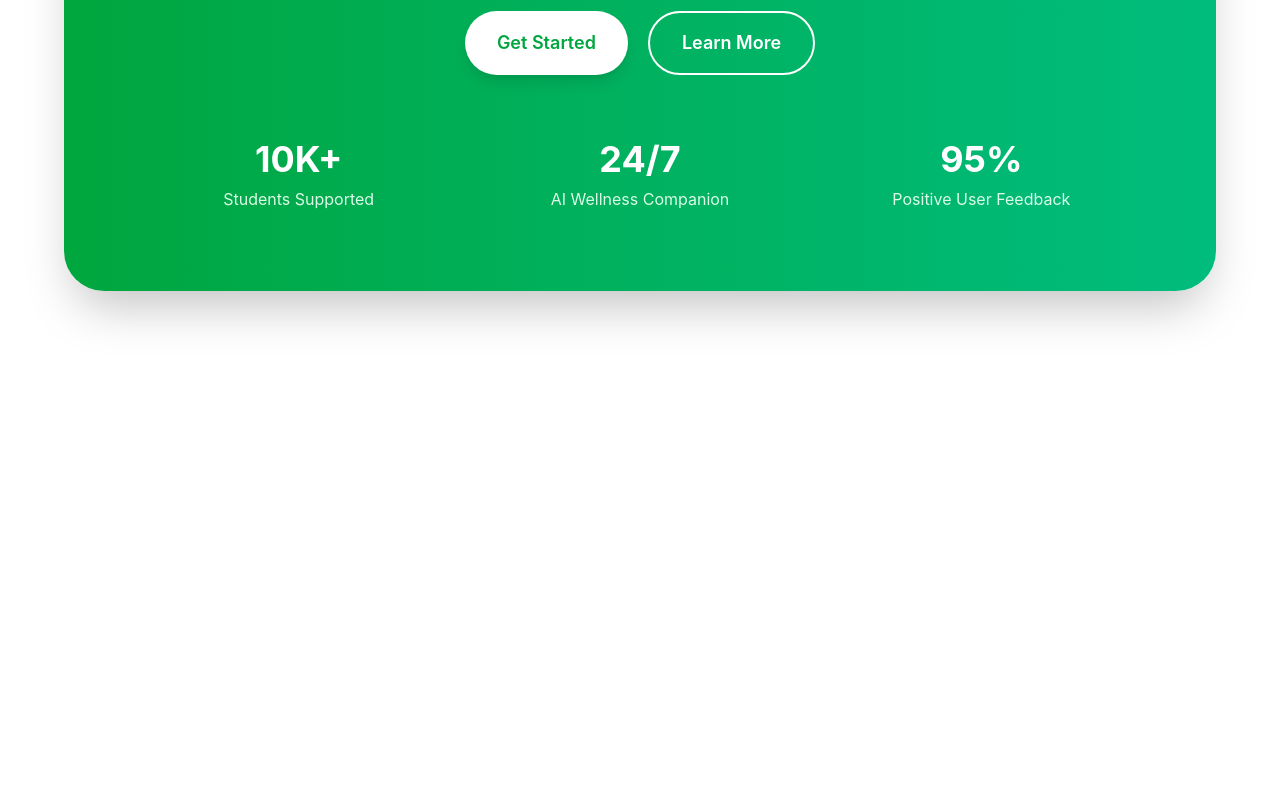
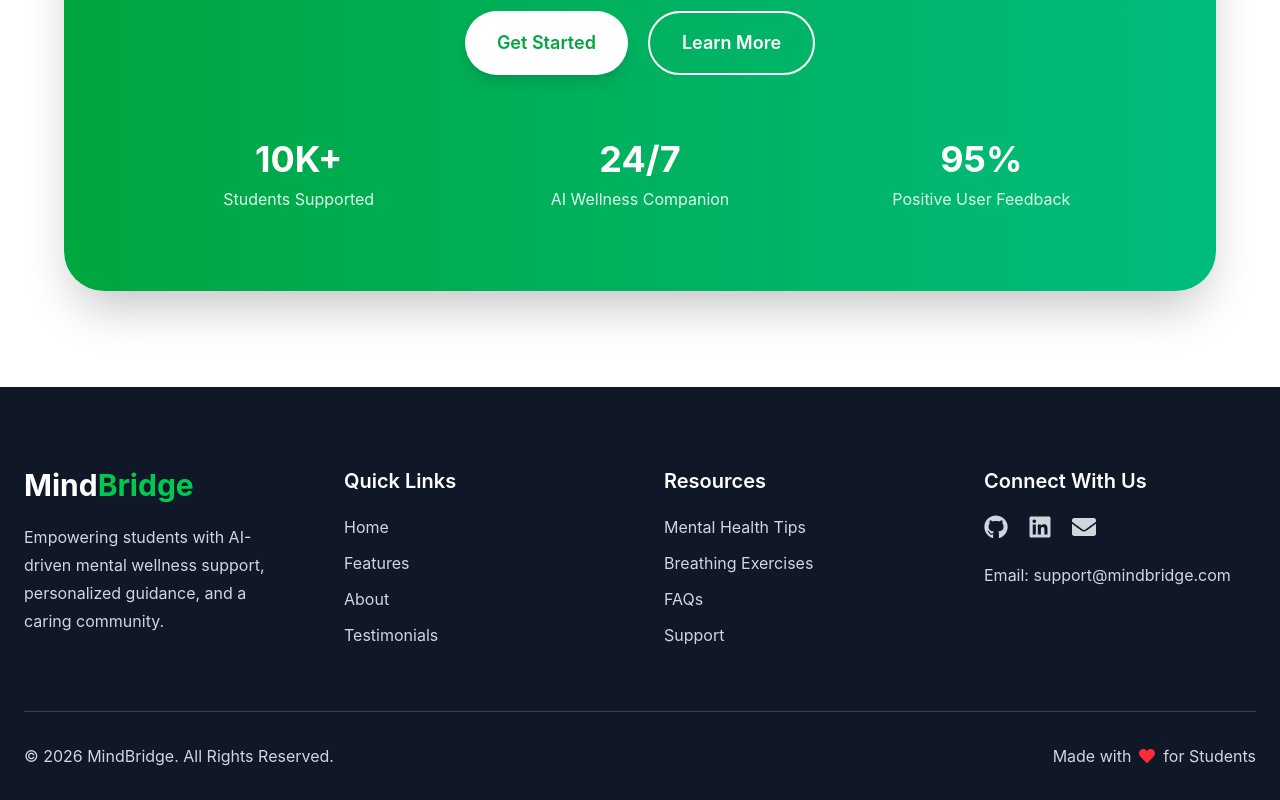
Before and after one commit to neha-gupta887/S-02-Mental-Health-Awareness-Campaign-for-First-Year-Students, a React (Vite) app: page / in a window 1280 px wide. Shown: the part 5066-5866 px from the top of the page. Before the commit the page ends 5453 px from the top, so only its background shows below. Built offline with nearby package versions, Linux system fonts and the light colour scheme.

Commit message:
Add responsive footer section

```diff
--- a/src/App.jsx
+++ b/src/App.jsx
@@ -1,3 +1,4 @@
+import Footer from "./components/Footer";
 import CallToAction from "./components/CallToAction";
 import Testimonials from "./components/Testimonials";
 import WhyChoose from "./components/WhyChoose";
@@ -16,6 +17,7 @@ function App() {
   <WhyChoose />
   <Testimonials />
   <CallToAction />
+  <Footer />
 </>
   );
 }
--- /dev/null
+++ b/src/components/Footer.jsx
@@ -0,0 +1,100 @@
+import {
+  FaGithub,
+  FaLinkedin,
+  FaEnvelope,
+  FaHeart,
+} from "react-icons/fa";
+
+function Footer() {
+  return (
+    <footer className="bg-gray-900 text-gray-300 pt-20 pb-8">
+      <div className="max-w-7xl mx-auto px-6">
+
+        <div className="grid md:grid-cols-2 lg:grid-cols-4 gap-12">
+
+          {/* Brand */}
+          <div>
+            <h2 className="text-3xl font-bold text-white">
+              Mind<span className="text-green-500">Bridge</span>
+            </h2>
+
+            <p className="mt-5 leading-7">
+              Empowering students with AI-driven mental wellness support,
+              personalized guidance, and a caring community.
+            </p>
+          </div>
+
+          {/* Quick Links */}
+          <div>
+            <h3 className="text-xl font-semibold text-white mb-5">
+              Quick Links
+            </h3>
+
+            <ul className="space-y-3">
+              <li><a href="#" className="hover:text-green-400 transition">Home</a></li>
+              <li><a href="#" className="hover:text-green-400 transition">Features</a></li>
+              <li><a href="#" className="hover:text-green-400 transition">About</a></li>
+              <li><a href="#" className="hover:text-green-400 transition">Testimonials</a></li>
+            </ul>
+          </div>
+
+          {/* Resources */}
+          <div>
+            <h3 className="text-xl font-semibold text-white mb-5">
+              Resources
+            </h3>
+
+            <ul className="space-y-3">
+              <li><a href="#" className="hover:text-green-400 transition">Mental Health Tips</a></li>
+              <li><a href="#" className="hover:text-green-400 transition">Breathing Exercises</a></li>
+              <li><a href="#" className="hover:text-green-400 transition">FAQs</a></li>
+              <li><a href="#" className="hover:text-green-400 transition">Support</a></li>
+            </ul>
+          </div>
+
+          {/* Contact */}
+          <div>
+            <h3 className="text-xl font-semibold text-white mb-5">
+              Connect With Us
+            </h3>
+
+            <div className="flex gap-5 text-2xl">
+              <a href="#" className="hover:text-green-400 transition">
+                <FaGithub />
+              </a>
+
+              <a href="#" className="hover:text-green-400 transition">
+                <FaLinkedin />
+              </a>
+
+              <a href="#" className="hover:text-green-400 transition">
+                <FaEnvelope />
+              </a>
+            </div>
+
+            <p className="mt-6">
+              Email: support@mindbridge.com
+            </p>
+          </div>
+
+        </div>
+
+        {/* Bottom */}
+        <div className="border-t border-gray-700 mt-16 pt-8 flex flex-col md:flex-row justify-between items-center">
+
+          <p>
+            © 2026 MindBridge. All Rights Reserved.
+          </p>
+
+          <p className="flex items-center gap-2 mt-4 md:mt-0">
+            Made with <FaHeart className="text-red-500" /> for Students
+          </p>
+
+        </div>
+
+      </div>
+    </footer>
+  );
+}
+
+export default Footer;
```
